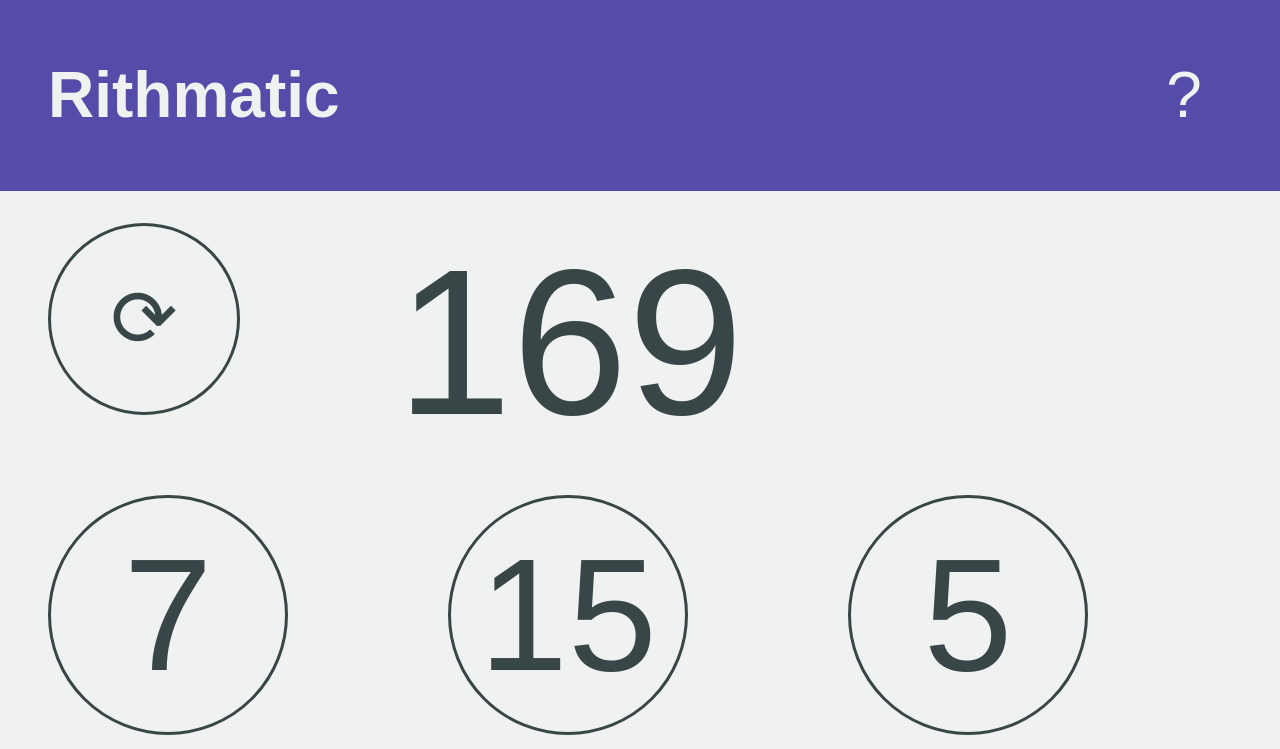
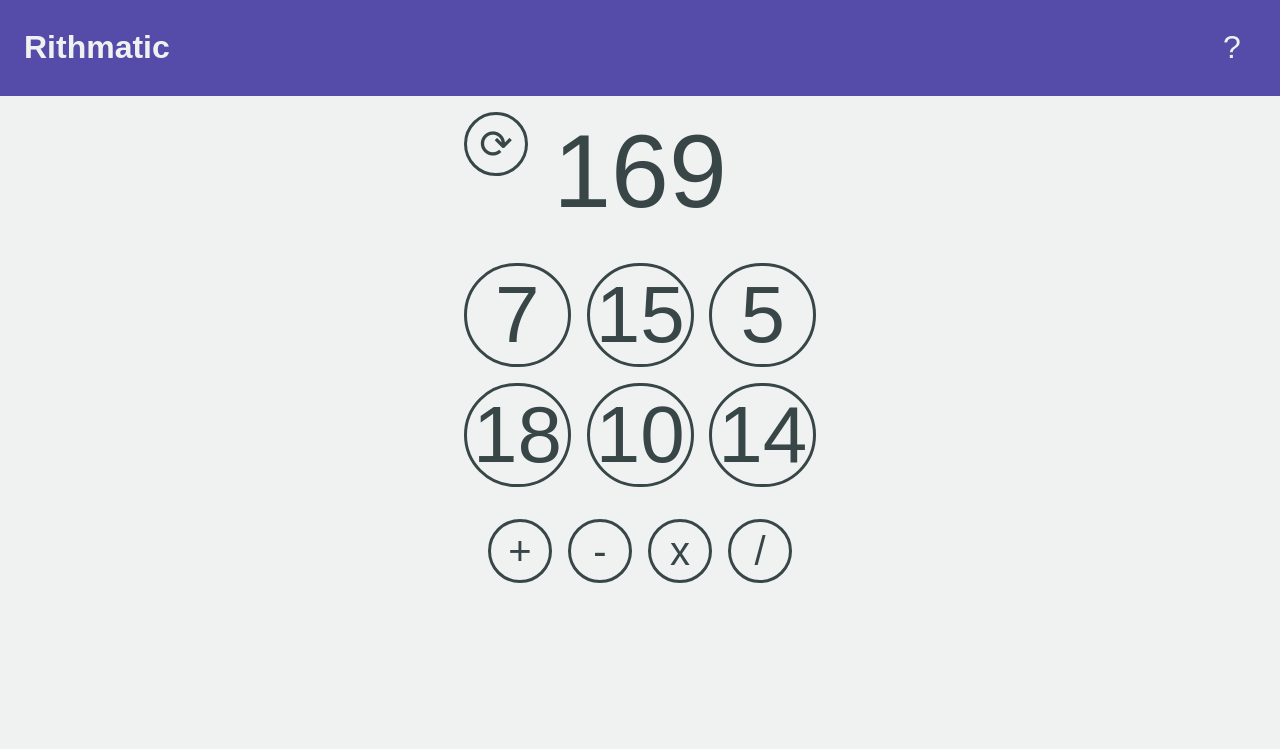
Before and after one commit to claytonhottinger/rithmatic, a Vue app: page / in a window 1280 px wide. Shown: the top 749 px of the page. Built offline with nearby package versions, Linux system fonts and the light colour scheme.

Commit message:
Visual tweaks for better layout and contrast. Add error messaging

```diff
--- a/src/components/Nav/HelpButton.vue
+++ b/src/components/Nav/HelpButton.vue
@@ -35,11 +35,11 @@ const closeDialog = () => {
 }
 
 .dialog h1 {
-    font-size: 3rem;
+    font-size: 5rem;
 }
 
 .dialog p {
-    font-size: 2rem;
+    font-size: 3rem;
 }
 
 .header {
--- a/src/components/Nav/NavigationBar.vue
+++ b/src/components/Nav/NavigationBar.vue
@@ -17,6 +17,7 @@ import HelpButton from "./HelpButton.vue"
     justify-content: space-between;
     align-items: center;
     padding: 1rem 3rem;
+    min-width: 400px;
 }
 
 .title {
--- a/src/components/PuzzleLayout.vue
+++ b/src/components/PuzzleLayout.vue
@@ -45,17 +45,19 @@ const numbers = inject(keys.NUMBERS);
 <style scoped>
 .targetWrapper {
     display: grid;
-    gap: 1rem;
+    gap: 2rem;
     grid-template-areas: "reset target blank";
+    justify-content: space-between;
 }
 
 .numbersWrapper {
     display: grid;
-    gap: 1rem;
+    gap: 2rem;
     grid-template-areas:
         "number number number"
         "number number number";
-    margin-top: 2rem;
+    justify-content: center;
+    margin-top: 4rem;
 }
 
 .target {
@@ -64,20 +66,23 @@ const numbers = inject(keys.NUMBERS);
 
 .numberOption {
     display: grid;
-    width: 15rem;
-    height: 15rem;
-    border-radius: 15rem;
+    min-width: 13rem;
+    min-height: 13rem;
+    border-radius: 13rem;
 }
 
 .operatorsWrapper {
-    margin-top: 2rem;
-    display: flex;
-    justify-content: space-evenly;
+    margin-top: 4rem;
+    display: grid;
+    gap: 2rem;
+    grid-template-areas:
+        "operator operator operator operator";
+    justify-content: center;
 }
 
 .operatorOption {
-    width: 12rem;
-    height: 12rem;
-    border-radius: 12rem;
+    width: 8rem;
+    height: 8rem;
+    border-radius: 8rem;
 }
 </style>
--- a/src/components/PuzzleProvider/PuzzleProvider.vue
+++ b/src/components/PuzzleProvider/PuzzleProvider.vue
@@ -1,6 +1,6 @@
 <script setup lang="ts">
 import { getRandomArrayMember, getRandomIntInclusive, isNotNullish, isNullish, knuthShuffle, Operator, operatorFunctions, OperatorIndex } from '../utils';
-import { provide, ref } from 'vue';
+import { provide, ref, useTemplateRef } from 'vue';
 import keys from './keys';
 const MIN = 1;
 const TARGET_MAX = 200;
@@ -12,6 +12,7 @@ const target = ref(generatedTarget);
 const arg1 = ref<number | null>(null);
 const arg2 = ref<number | null>(null);
 const operator = ref<Operator | null>(null);
+
 
 function generatePuzzle(count = 6): [number, number[]] {
     // const target = Math.floor(Math.random() * 100);
@@ -76,7 +77,13 @@ function completeCalculation() {
         const fn = operatorFunctions.get(operator.value);
         const result = typeof fn === 'function' ? fn(numbers.value[arg1.value], numbers.value[arg2.value]) : 0;
 
-        if (result > 0 && result !== Infinity && Number.isInteger(result)) {
+        if (result <= 0) {
+            setErrorMessage("Result must be greater than zero");
+        } else if (!Number.isInteger(result)) {
+            setErrorMessage("Result must be an integer");
+        } else if (result > 625) {
+            setErrorMessage("Result must be 625 (25 x 25) or less");
+        } else {
             const newNumbers = [...numbers.value];
             newNumbers[arg2.value] = result;
             delete newNumbers[arg1.value];
@@ -106,6 +113,17 @@ function reset() {
     numbers.value = [...argOptions];
 }
 
+const errorMessageRef = useTemplateRef("errorMessagePopover");
+const errorMessage = ref<string | null>(null);
+
+function setErrorMessage(message: string) {
+    errorMessage.value = message;
+    errorMessageRef.value?.togglePopover()
+    setTimeout(() => {
+        errorMessageRef.value?.togglePopover();
+    }, 3000)
+}
+
 provide(keys.NUMBERS, numbers);
 provide(keys.TARGET, target);
 provide(keys.FIRST_INDEX, arg1);
@@ -119,5 +137,24 @@ provide(keys.RESET, reset);
 </script>
 
 <template>
+    <div :class="'errorMessage'" popover="auto" ref="errorMessagePopover">
+        <p>{{ errorMessage }}</p>
+    </div>
     <slot></slot>
 </template>
+
+<style scoped>
+.errorMessage {
+    background-color: var(--primary-error-color);
+    border: 1px solid var(--primary-light-color);
+    border-radius: 1rem;
+    margin: 3rem auto;
+    padding: 1rem;
+}
+
+.errorMessage p {
+    color: var(--primary-light-color);
+    font-size: 3rem;
+    margin: 0;
+}
+</style>
--- a/src/static/main.css
+++ b/src/static/main.css
@@ -3,6 +3,7 @@
     --primary-light-color: #EFF2F1;
     --primary-color: #554CA9;
     --primary-highlight-color: #FFD400;
+    --primary-error-color: #9C1C24;
     --primary-text-color: var(--primary-dark-color);
     --primary-bg-color: var(--primary-light-color);
     --primary-border-color: var(--primary-dark-color);
@@ -10,9 +11,14 @@
 
 html {
     font-family: Arial, Helvetica, sans-serif;
-    font-size: 16px;
+    font-size: 8px;
     color: var(--primary-text-color);
     background-color: var(--primary-bg-color);
+    box-sizing: border-box;
+}
+
+html * {
+    box-sizing: border-box;
 }
 
 p, h1, h2, h3, h4, h5, h6 {
@@ -24,20 +30,9 @@ button:hover {
 }
 
 main {
-    min-width: 400px;
+    margin: 0 auto;
     padding: 2rem 3rem;
-}
-
-@media screen and (width < 900px) {
-    html {
-        font-size: 12px;
-    }
-}
-
-@media screen and (width < 600px) {
-    html {
-        font-size: 8px;
-    }
+    width: 400px;
 }
 
 @media (prefers-color-scheme: dark) {
```
